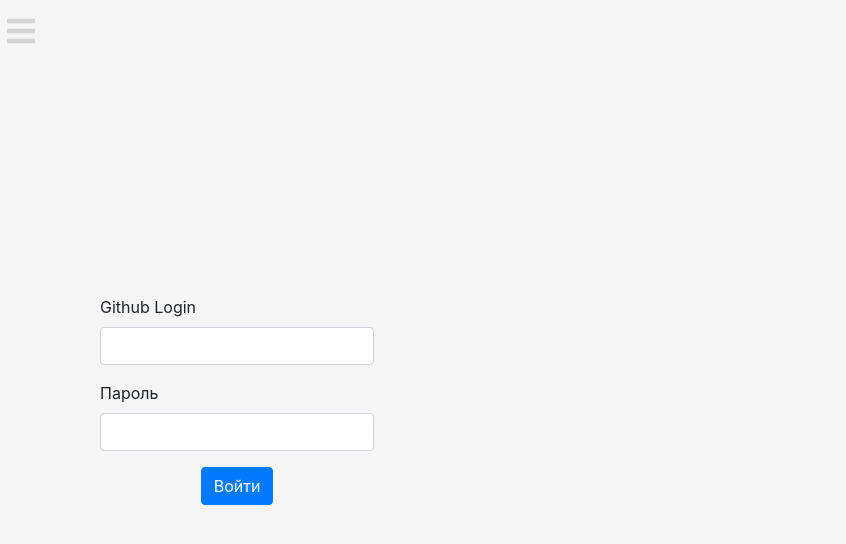
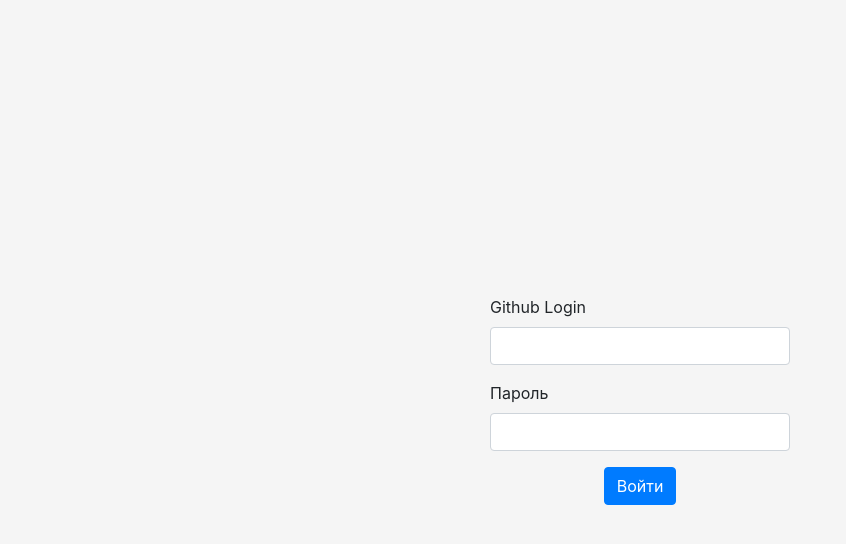
Before and after one commit to prr21/invoice_test, a React (Create React App) app: page /login in a window 1280 px wide. Shown: the top 544 px of the page, without its empty margins (0-846 px from the left). Built offline with nearby package versions, Linux system fonts and the light colour scheme.

Commit message:
Роутинг

```diff
--- a/package.json
+++ b/package.json
@@ -11,6 +11,7 @@
     "@testing-library/user-event": "^7.2.1",
     "react": "^16.13.1",
     "react-dom": "^16.13.1",
+    "react-router-dom": "^5.2.0",
     "react-scripts": "3.4.3"
   },
   "scripts": {
--- a/src/components/app/App.js
+++ b/src/components/app/App.js
@@ -1,18 +1,27 @@
-import React from 'react';
+import React, { useState } from 'react';
+import { BrowserRouter as Router, Route } from 'react-router-dom'
+
 import Form from '../form/Form';
+import Cabinet from '../cabinet/Cabinet';
 import './app.sass'
-import Sidebar from '../sidebar/Sidebar';
 
 function App() {
+
+  const [user, logIn] = useState()
+
   return (
-    <div className="container">
-      <Sidebar />
+    <Router>
+      <Route
+        path="/" exact
+        render={ () =>
+          <Cabinet user={user}/>
+        }/>
 
-
-    <div className="content-center">
-      <Form />
-    </div>
-  </div>
+      <Route path="/login"
+        render={ () =>
+          <Form logged={user} logIn={logIn}/>
+        }/>
+  </Router>
   );
 }
 
--- a/src/components/app/app.sass
+++ b/src/components/app/app.sass
@@ -1,6 +1,2 @@
 body
   background-color: #f5f5f5
-
-.content-center
-  height: 100vh
-  display: flex
```
Also changed, not shown: 2 other files (tests, documents, lock files or other folders).
